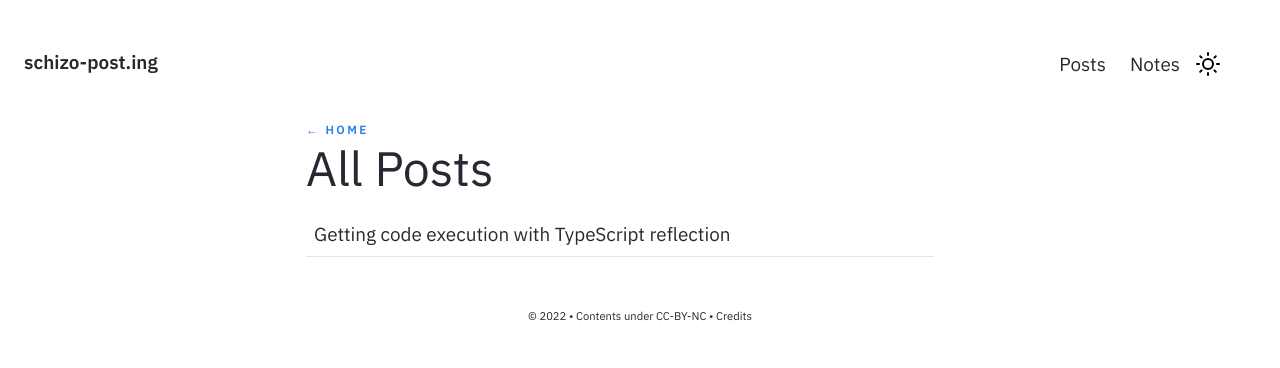
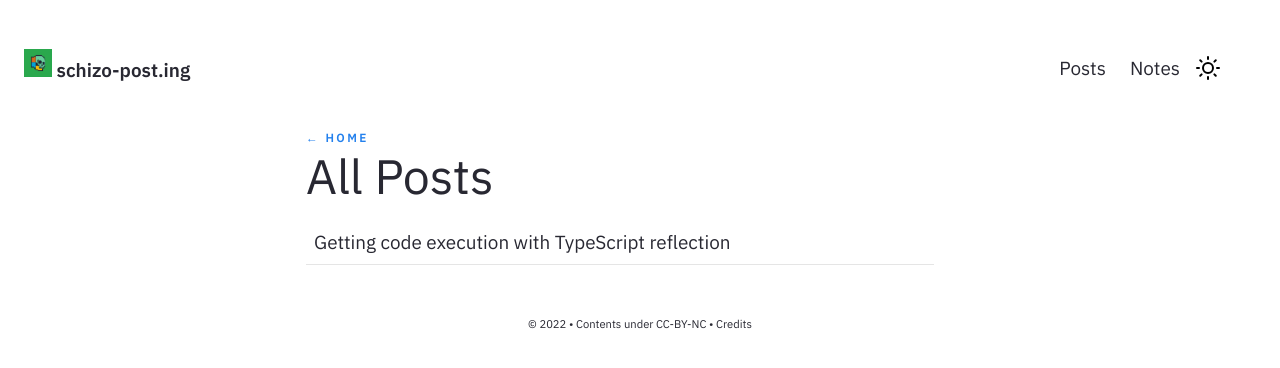
Before and after one commit to xamroot/schizo-post-blog, a Jekyll site: the page built from pages/posts.md, in a window 1280 px wide. Shown: the top 368 px of the page. Built offline with Jekyll 4.4.1, drawn with Linux system fonts in a browser that asks for light colours.

Commit message:
add logo

```diff
--- a/_includes/Homepage.html
+++ b/_includes/Homepage.html
@@ -1,5 +1,5 @@
 <div class="home-intro">
-    <div class="jumbo">{{site.heading}} </div>
+    <!--<div class="jumbo">{{site.heading}} </div>-->
     <div class="home-sub-text">
     <p>
         Security researcher for Microsoft.</br>
--- a/_includes/Nav.html
+++ b/_includes/Nav.html
@@ -32,7 +32,7 @@
 <nav class="navbar is-transparent" role="navigation" aria-label="main navigation">
     <div class="navbar-brand">
       <a class="navbar-item" style="padding-left: 0;"; href="{{ site.baseurl }}/index.html">
-          <h6> {{site.heading}}</h6></a>
+          <h6><span><img src="/assets/skull-logo.png"/></span> {{site.heading}}</h6></a>
           <script src="{{ site.baseurl }}/assets/js/modeswitcher.js"></script>
           <script src="{{ site.baseurl }}/assets/js/Hamburger.js"></script>
       <div class="navbar-item navbar-dark-mode__mobile is-hidden-tablet" onclick="modeSwitcher()">
@@ -53,7 +53,7 @@
 
     <div id="navbarBasicExample" class="navbar-menu">
       <div class="navbar-start">
-        <a href="{{'/notes' | relative_url}}" class="navbar-item">
+        <a href="{{'/posts' | relative_url}}" class="navbar-item">
           Posts
         </a>
         <a href="{{'/notes' | relative_url}}" class="navbar-item">
```
Also changed, not shown: assets/skull-logo.png (added).
